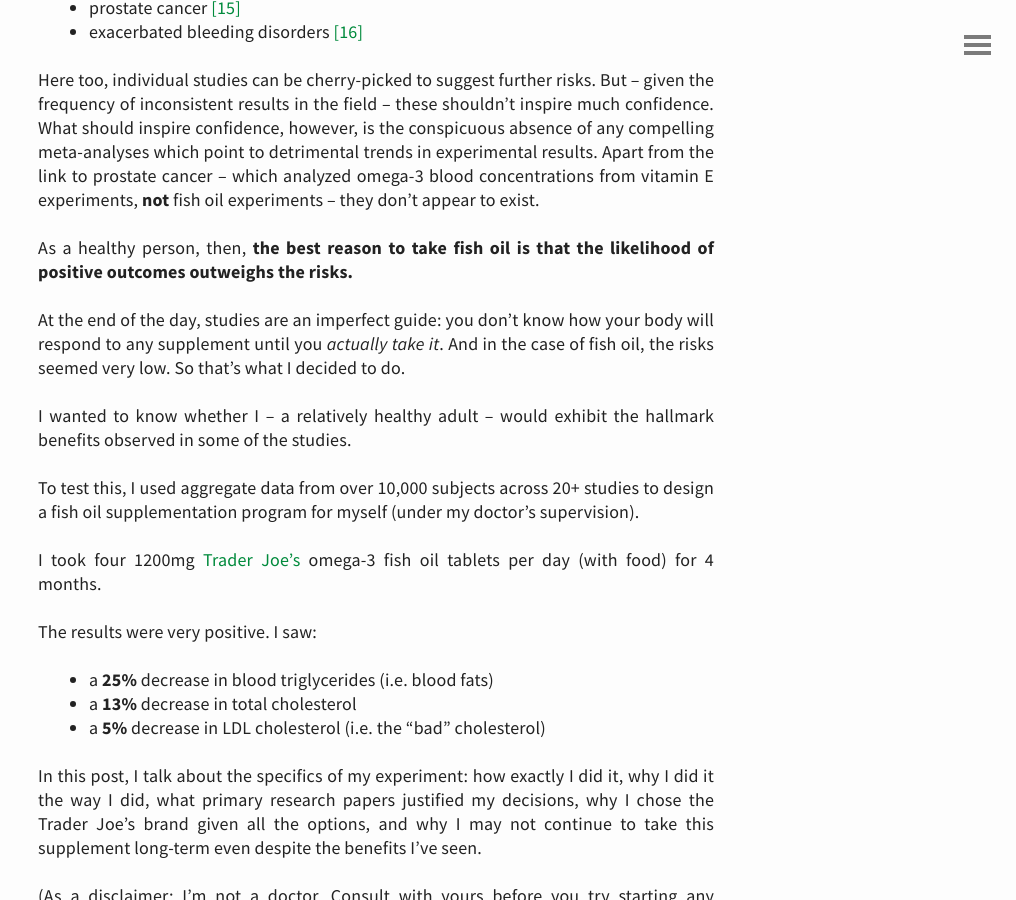
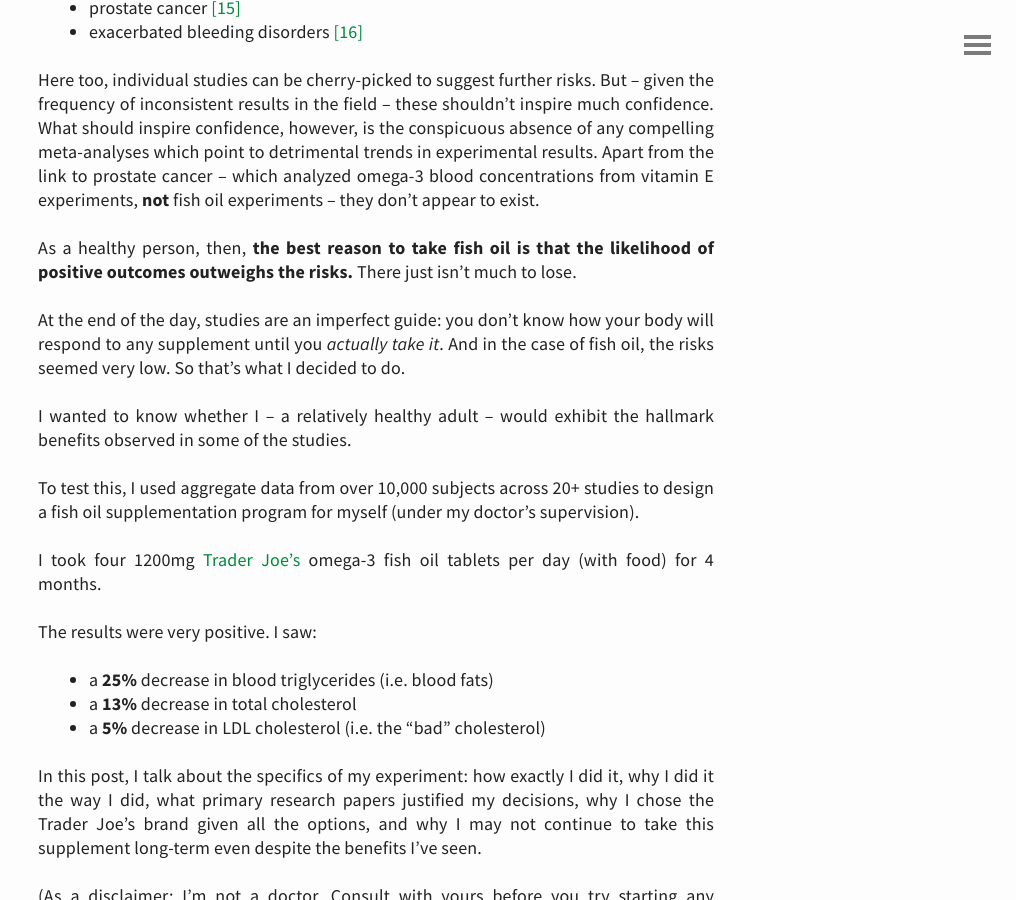
Before and after one commit to davidlaprade/davidlaprade.github.io, a Jekyll site: the page built from _posts/2017-2-23-my-fish-oil-experiment.md, in a window 1280 px wide and 900 px high, scrolled down 1542 px. Shown: the whole window, without its empty margins (264-1280 px from the left). Built offline with Jekyll 4.4.1, drawn with Linux system fonts in a browser that asks for light colours; comment, search, counter and statistics services are not loaded.

Commit message:
Clarify paragraph in fish oil post

```diff
--- a/_posts/2017-2-23-my-fish-oil-experiment.md
+++ b/_posts/2017-2-23-my-fish-oil-experiment.md
@@ -72,7 +72,8 @@ experiments, __not__ fish oil experiments -- they don't appear to
 exist.
 
 As a healthy person, then, __the best reason to take fish oil is that the
-likelihood of positive outcomes outweighs the risks.__
+likelihood of positive outcomes outweighs the risks.__ There just isn't much to
+lose.
 
 At the end of the day, studies are an imperfect guide: you don't know how your
 body will respond to any supplement until you _actually take it_. And in the
```
